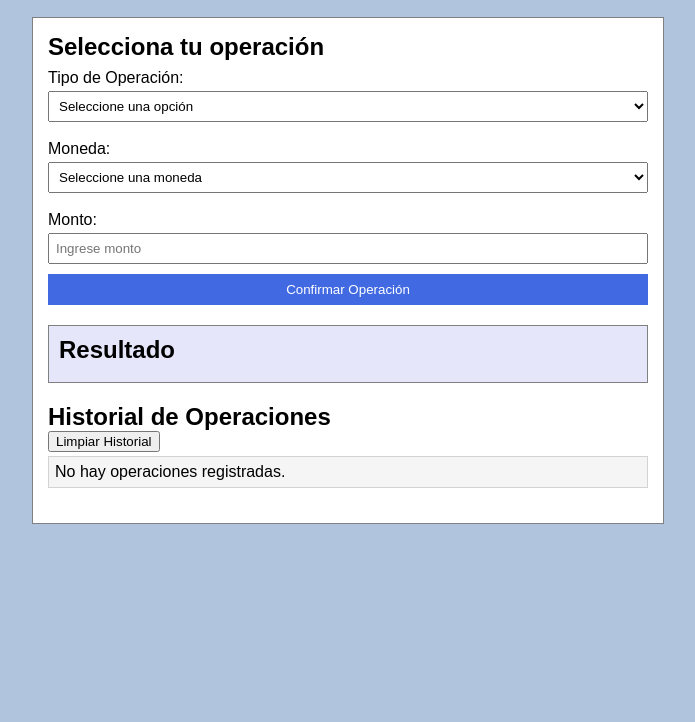
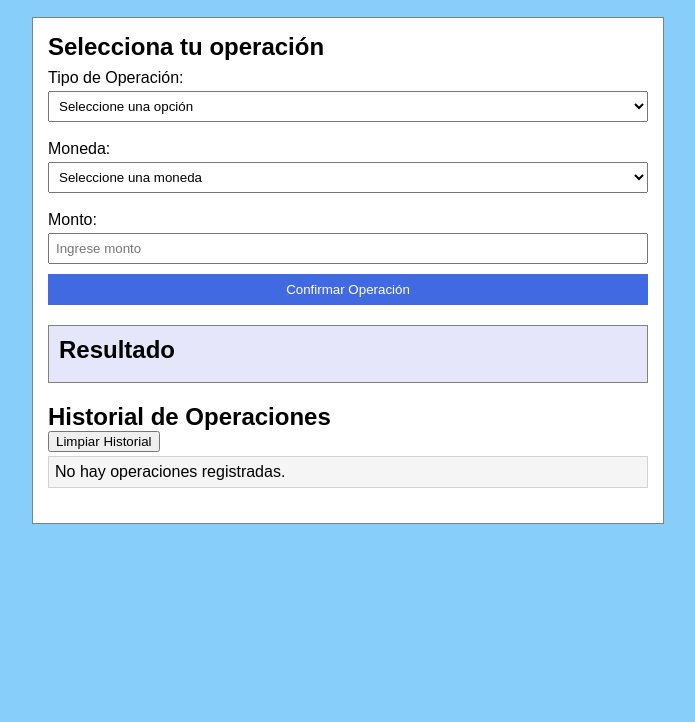
Before and after one commit to NicolasHerlitz0/Entregable2-Vergara, a plain HTML site: page index.html in a window 1280 px wide. Shown: the part 78-800 px from the top of the page, without its empty margins (292-987 px from the left). Drawn offline with Linux system fonts and the light colour scheme.

Commit message:
toqueteo final

```diff
--- a/css/main.css
+++ b/css/main.css
@@ -6,7 +6,7 @@ body, h1, h2, p, ul {
 
 body {
   font-family: Arial, sans-serif;
-  background-color: lightsteelblue;
+  background-color: lightskyblue;
   color: black;
   padding: 20px;
 }
```
Also changed, not shown: js/main.js (+9 -10 lines).
